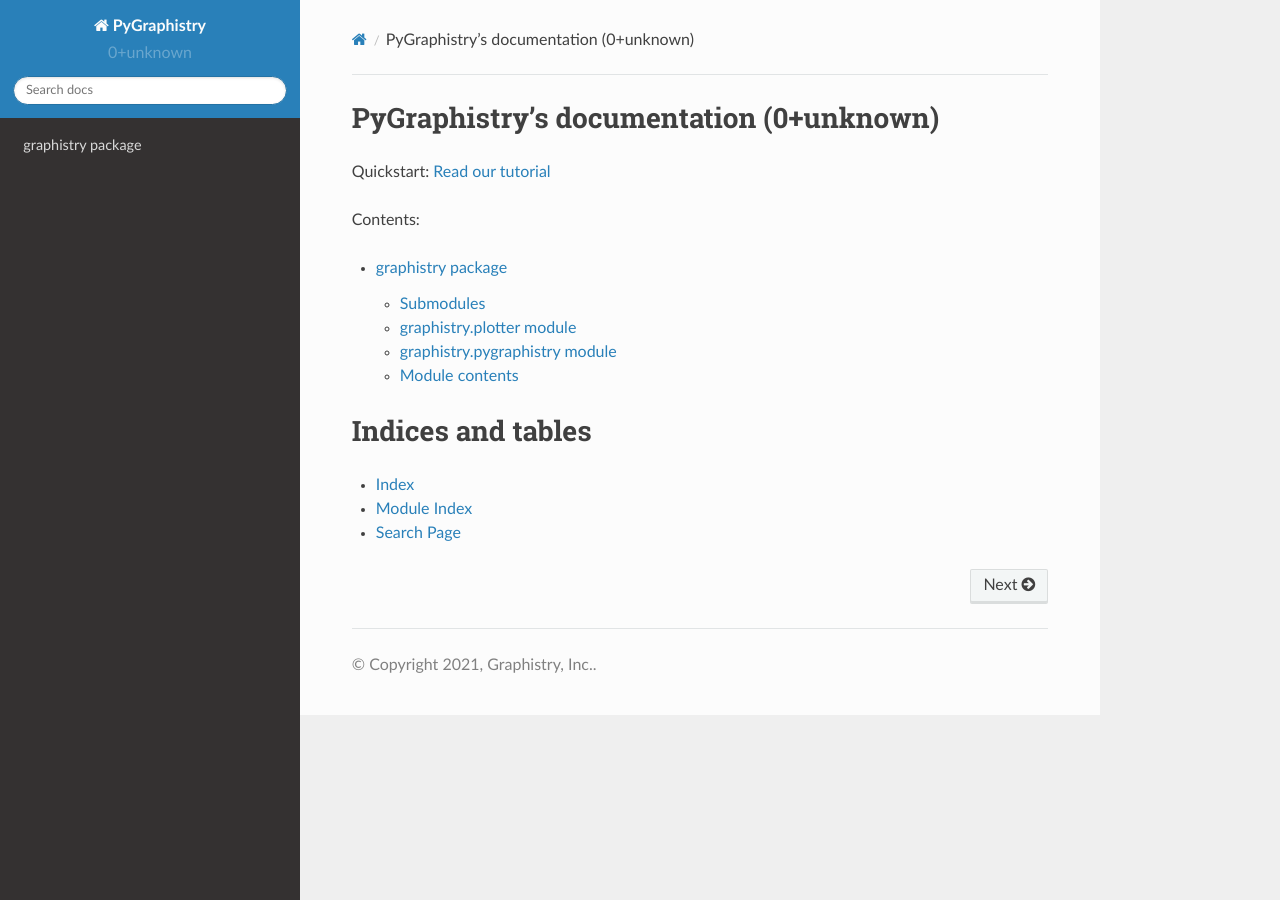
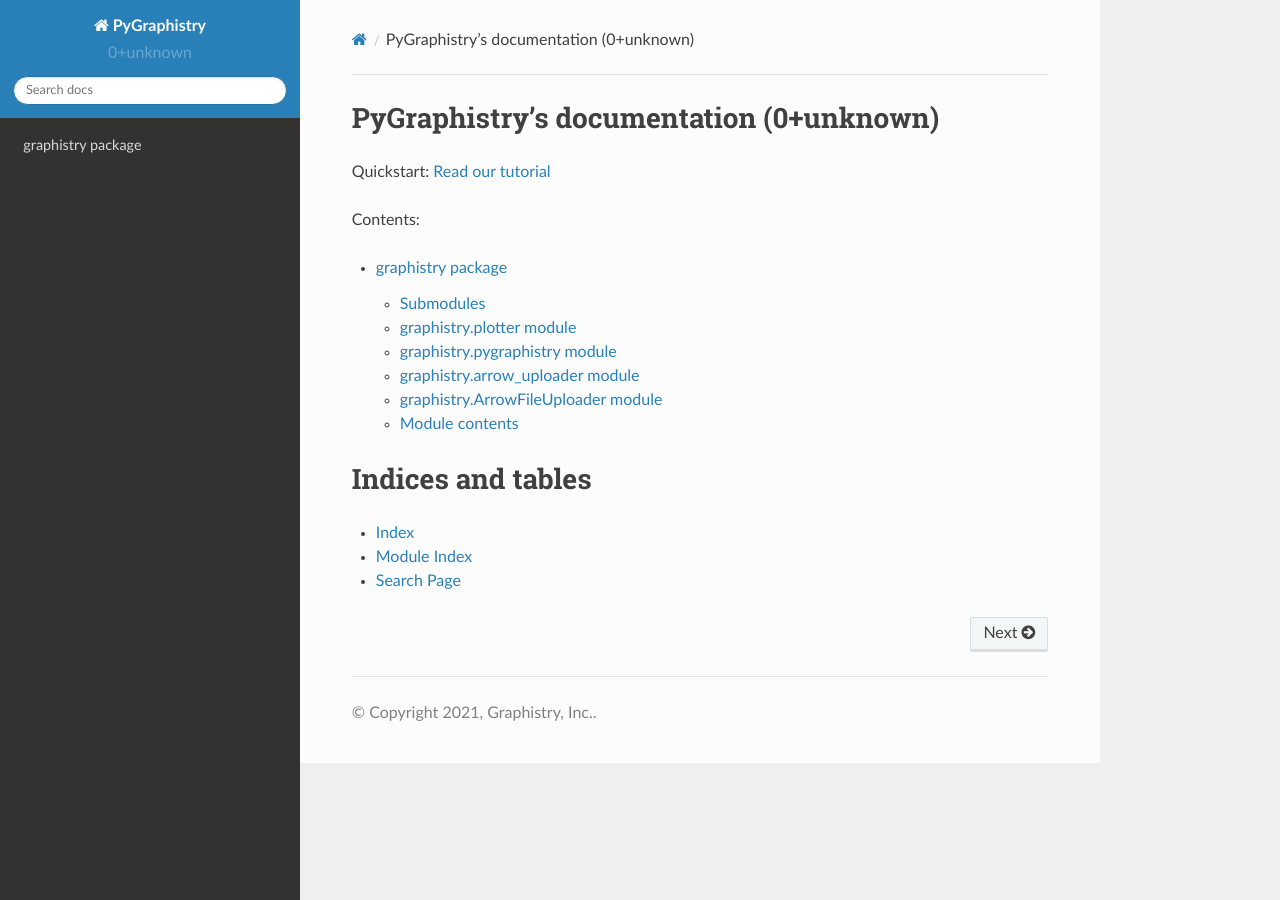
Before and after one commit to graphistry/pygraphistry, a Sphinx documentation site: the page built from docs/source/index.rst, in a window 1280 px wide. Built offline with Sphinx 7.4.7 and the Read the Docs theme 2.0.0, drawn with Linux system fonts in a browser that asks for light colours.

Commit message:
docs(arrow classes): expose to sphinx

```diff
--- a/docs/source/graphistry.rst
+++ b/docs/source/graphistry.rst
@@ -20,6 +20,21 @@
     :undoc-members:
     :show-inheritance:
 
+graphistry.arrow_uploader module
+------------------------------
+
+.. automodule:: graphistry.arrow_uploader
+    :members:
+    :undoc-members:
+    :show-inheritance:
+
+graphistry.ArrowFileUploader module
+------------------------------
+
+.. automodule:: graphistry.ArrowFileUploader
+    :members:
+    :undoc-members:
+    :show-inheritance:
 
 Module contents
 ---------------
```
